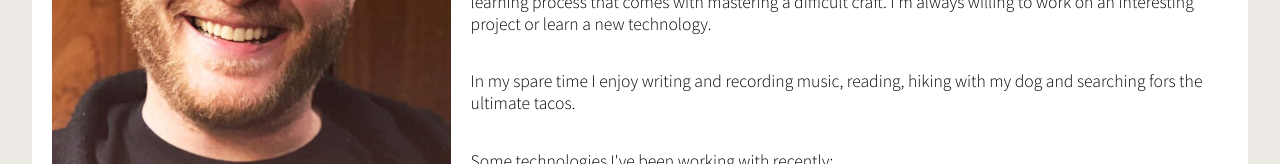
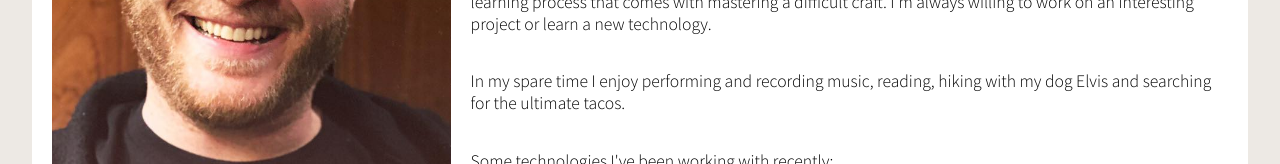
Before and after one commit to patrick-replogle/portfolio-updated, a Next.js app: page / in a window 1280 px wide. Shown: the part 276-440 px from the top of the page. Built offline with nearby package versions, Linux system fonts and the light colour scheme.

Commit message:
fixed typo

```diff
--- a/pages/index.js
+++ b/pages/index.js
@@ -25,8 +25,8 @@ const About = () => {
             interesting project or learn a new technology.
           </p>
           <p>
-            In my spare time I enjoy writing and recording music, reading,
-            hiking with my dog and searching fors the ultimate tacos.
+            In my spare time I enjoy performing and recording music, reading,
+            hiking with my dog Elvis and searching for the ultimate tacos.
           </p>
           <p>Some technologies I've been working with recently:</p>
           <div className={styles.skills}>
```
